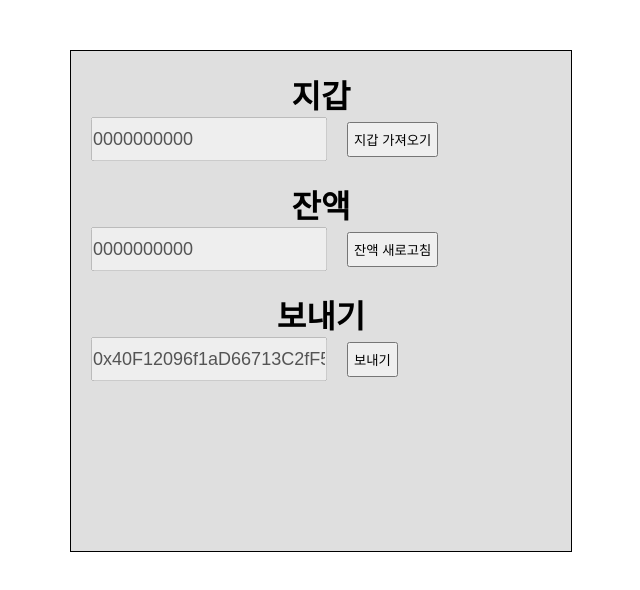
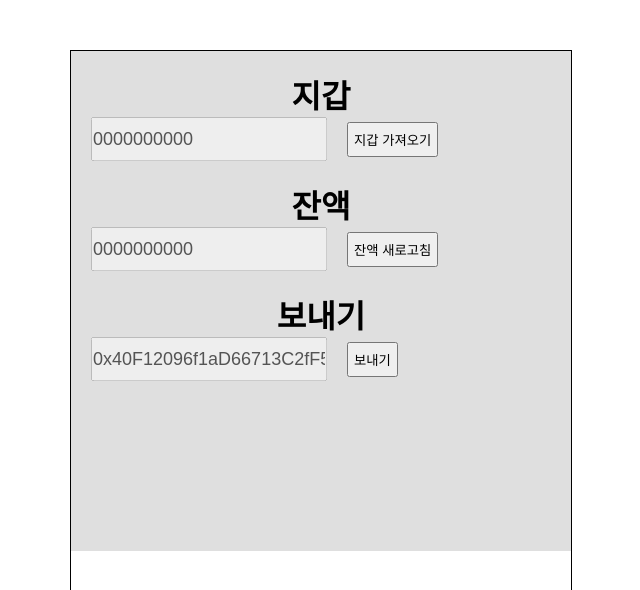
Before and after one commit to AbyulStudy/typeScript_React_toy, a React (Create React App) app: page / in a window 1280 px wide. Shown: the top 590 px of the page, without its empty margins (319-959 px from the left). Built offline with nearby package versions, Linux system fonts and the light colour scheme; what @web3-react/core would draw is missing.

Commit message:
art: body height 500 -> 600

```diff
--- a/src/styles/GlobalStyles.ts
+++ b/src/styles/GlobalStyles.ts
@@ -8,7 +8,7 @@ const GlobalStyles = createGlobalStyle`
     body{
         margin: 50px auto;
         width: 500px;
-        height: 500px;
+        height: 600px;
         border: 1px solid black;
     }
 `;
```
